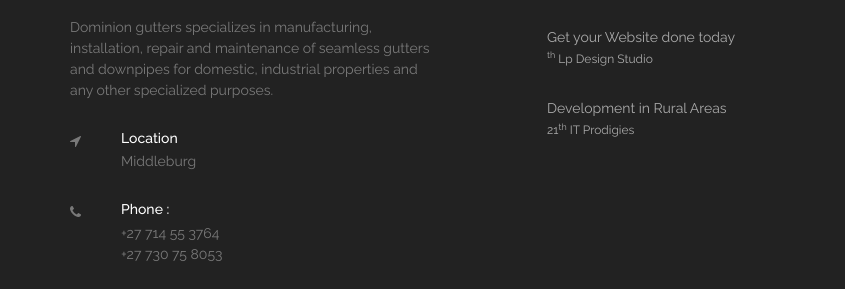
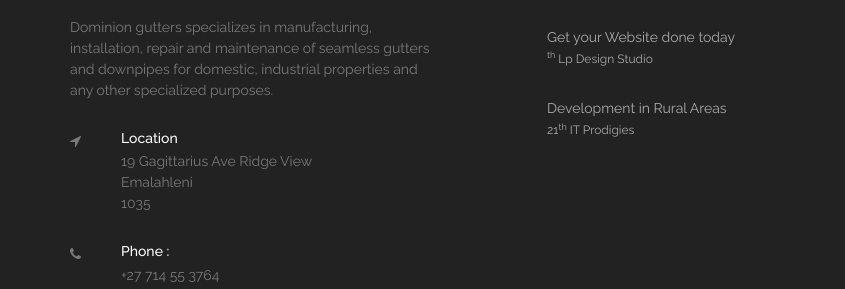
Before and after one commit to victornk/dominionGutters, a plain HTML site: page About us.html in a window 1280 px wide. Shown: the part 3653-3942 px from the top of the page, 0-845 px from the left. Drawn offline with nearby package versions, Linux system fonts and the light colour scheme; files whose address does not match are found by name.

Commit message:
Update About us.html

```diff
--- a/About us.html
+++ b/About us.html
@@ -655,7 +655,7 @@ The moisture can also affect the roof sheathing and framing beyond the fascia. T
                                         <div class="widget_ab_item_text">
                                             <h6 class="text-white">Location</h6>
                                             <p>
-                                              Middleburg</p>
+                                              19 Gagittarius Ave Ridge View<br>Emalahleni <br>1035</p>
                                         </div>
                                     </div>
                                     <div class="widget_ab_item m-top-30">
```
